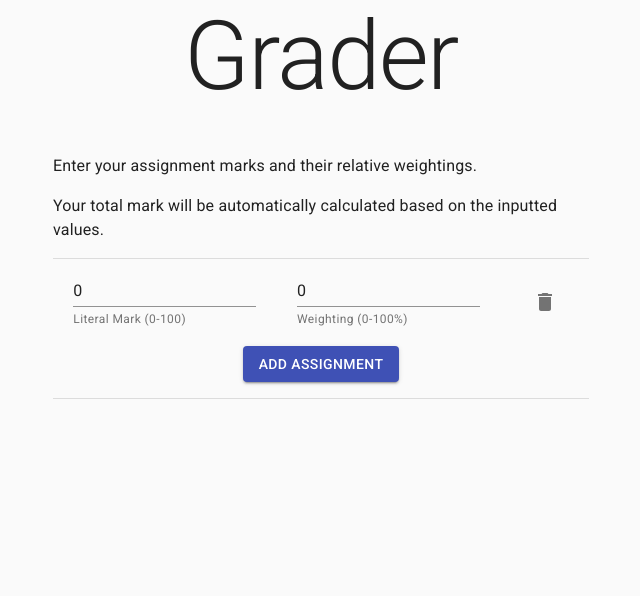
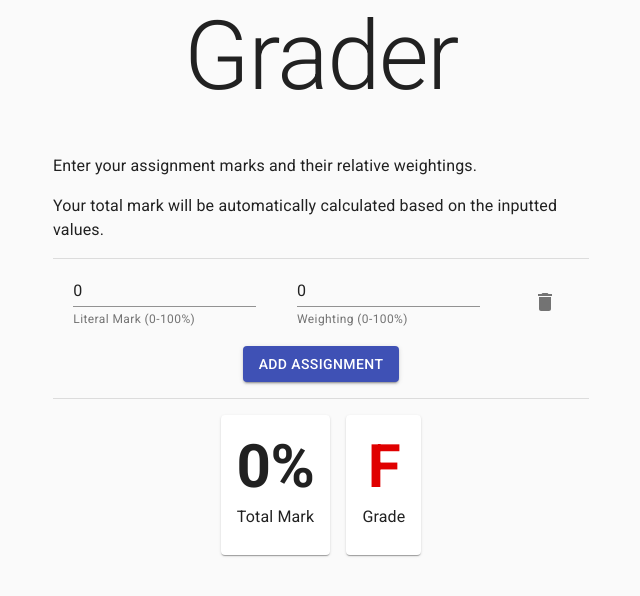
Before and after one commit to MatthewWid/Grader, a React (Vite) app: page / in a window 1280 px wide. Shown: the top 596 px of the page, without its empty margins (319-959 px from the left). Built offline with nearby package versions, Linux system fonts and the light colour scheme.

Commit message:
Add total mark and grade calculation. Add result viewer for marks and grades.

```diff
--- a/src/js/App.js
+++ b/src/js/App.js
@@ -1,4 +1,4 @@
-import React, {useState, Fragment} from "react";
+import React, {useState, useEffect, Fragment} from "react";
 import CssBaseline from "@material-ui/core/CssBaseline";
 import Container from "@material-ui/core/Container";
 import Typography from "@material-ui/core/Typography";
@@ -6,6 +6,35 @@ import Box from "@material-ui/core/Box";
 import Divider from "@material-ui/core/Divider";
 import Button from "@material-ui/core/Button";
 import AssignmentList from "./AssignmentList.js";
+import ResultsViewer from "./ResultsViewer.js";
+
+const grades = [
+	{
+		name: "F",
+		mark: 0,
+		colour: "#e00000",
+	},
+	{
+		name: "P",
+		mark: 50,
+		colour: "#14b814",
+	},
+	{
+		name: "Cr",
+		mark: 65,
+		colour: "#c20ac2"
+	},
+	{
+		name: "D",
+		mark: 75,
+		colour: "#0088cc",
+	},
+	{
+		name: "HD",
+		mark: 85,
+		colour: "#0cdfdf",
+	}
+];
 
 const App = () => {
 	const [assignments, setAssignments] = useState([
@@ -14,6 +43,25 @@ const App = () => {
 			weight: 0,
 		},
 	]);
+	const [totalMark, setTotalMark] = useState(0);
+	const [grade, setGrade] = useState(grades[0]);
+
+	const calculateTotals = () => {
+		const newTotalMark = assignments.reduce((acc, curr) => (
+			Math.round((acc + curr.mark * (curr.weight / 100)) * 100) / 100
+		), 0);
+
+		const newGrade = grades.reduce((acc, curr) => (
+			totalMark >= curr.mark ? curr : acc
+		), "F");
+
+		setTotalMark(newTotalMark);
+		setGrade(newGrade);
+	};
+
+	useEffect(() => {
+		calculateTotals();
+	}, [assignments, totalMark]);
 
 	const addAssignment = () => {
 		const newAssignments = [...assignments];
@@ -60,6 +108,7 @@ const App = () => {
 						<Button variant="contained" color="primary" onClick={addAssignment}>Add Assignment</Button>
 					</Box>
 					<Divider />
+					<ResultsViewer totalMark={totalMark} grade={grade} />
 				</Box>
 			</Container>
 		</Fragment>
--- a/src/js/Assignment.js
+++ b/src/js/Assignment.js
@@ -22,7 +22,7 @@ const Assignment = (props) => {
 				value={assignment.mark}
 				type="number"
 				placeholder="0-100"
-				helperText="Literal Mark (0-100)"
+				helperText="Literal Mark (0-100%)"
 				onChange={handleChange("mark")}
 			/>
 			<TextField
--- /dev/null
+++ b/src/js/ResultsViewer.js
@@ -0,0 +1,40 @@
+import React from "react";
+import Box from "@material-ui/core/Box";
+import Grid from "@material-ui/core/Grid";
+import Card from "@material-ui/core/Card";
+import CardContent from "@material-ui/core/CardContent";
+import Typography from "@material-ui/core/Typography";
+
+const ResultsViewer = (props) => {
+	const {totalMark, grade} = props;
+
+	return (
+		<Box m={2}>
+			<Grid container spacing={2} justify="center">
+				<Grid item>
+					<Card>
+						<CardContent>
+							<Typography variant="h2" align="center" style={{
+								fontWeight: "bold"
+							}}>{totalMark}%</Typography>
+							<Typography variant="subtitle1" align="center">Total Mark</Typography>
+						</CardContent>
+					</Card>
+				</Grid>
+				<Grid item>
+					<Card>
+						<CardContent>
+							<Typography variant="h2" align="center" style={{
+								fontWeight: "bold",
+								color: grade.colour
+							}}>{grade.name}</Typography>
+							<Typography variant="subtitle1" align="center">Grade</Typography>
+						</CardContent>
+					</Card>
+				</Grid>
+			</Grid>
+		</Box>
+	);
+};
+
+export default ResultsViewer;
```
